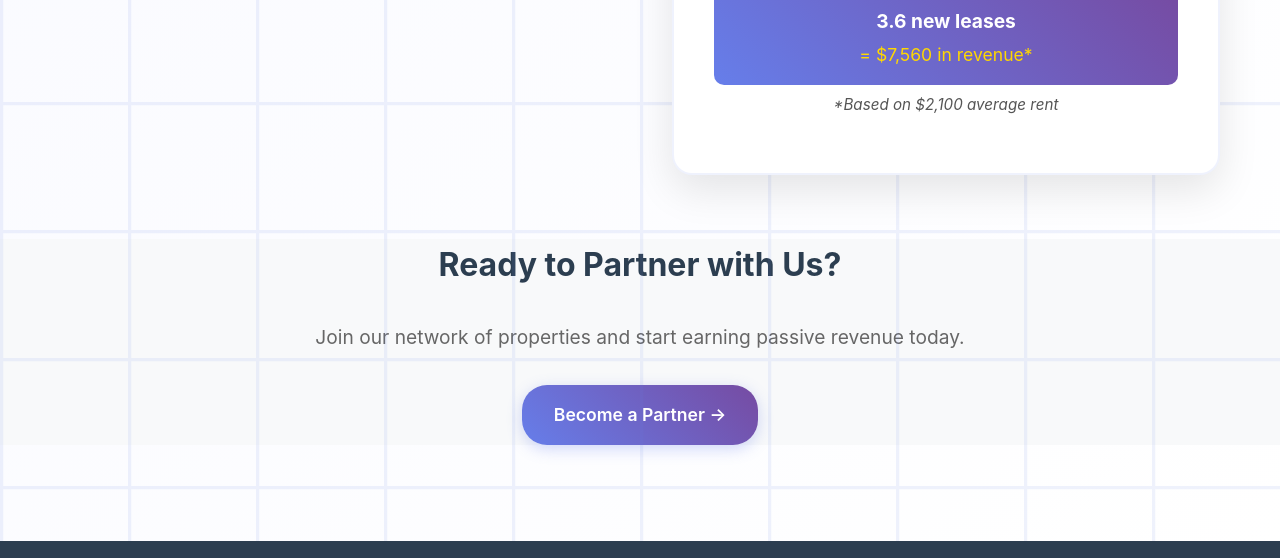
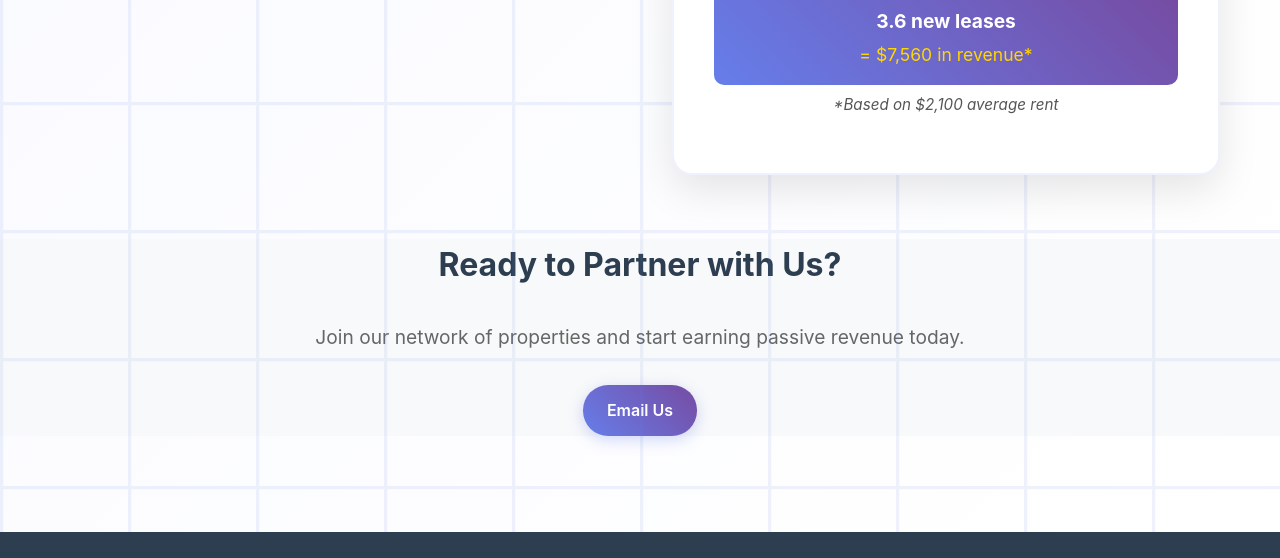
Before and after one commit to nestkitboxes/nestkitboxes.github.io, a plain HTML site: page communities.html in a window 1280 px wide. Shown: the part 3840-4398 px from the top of the page. Drawn offline with Linux system fonts and the light colour scheme.

Commit message:
Update communities.html

```diff
--- a/communities.html
+++ b/communities.html
@@ -245,7 +245,7 @@
             <div style="text-align: center; margin-top: 4rem;">
     <h3 style="font-size: 2rem; margin-bottom: 2rem; color: #2c3e50;">Ready to Partner with Us?</h3>
     <p style="font-size: 1.2rem; color: #666; margin-bottom: 2rem;">Join our network of properties and start earning passive revenue today.</p>
-    <a href="contact.html" class="cta-button" style="display: inline-block; font-size: 1.1rem; padding: 1rem 2rem;">Become a Partner →</a>
+    <a href="https://form.jotform.com/252265053486055" class="cta-button" style="display: inline-block;" target="_blank" rel="noopener noreferrer">Email Us</a>
 </div>
     </section>
 </section>
```
